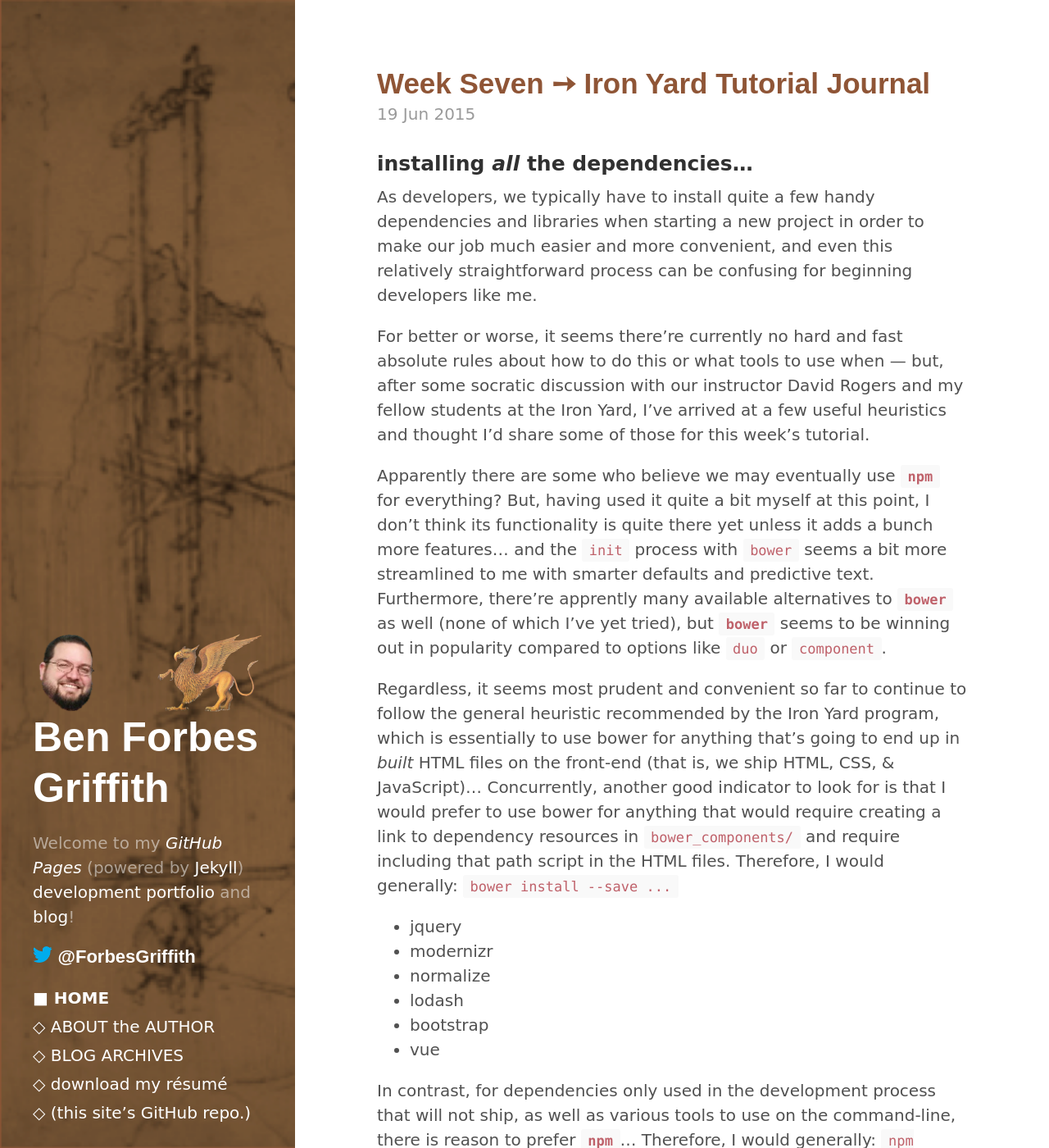
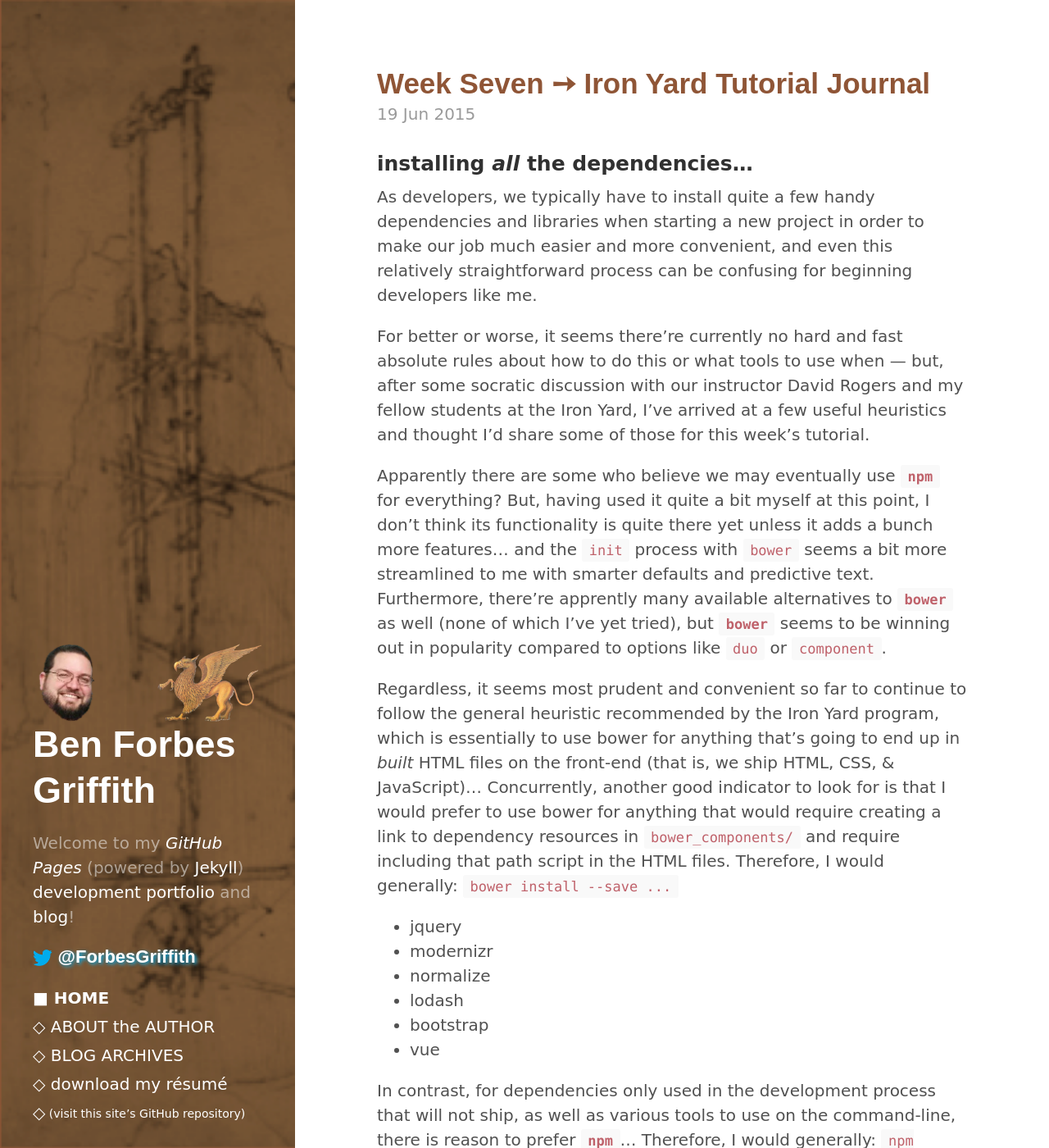
Before and after one commit to BFGriffith/BFGriffith.github.io, a Jekyll site: the page built from index.html, in a window 1280 px wide and 1400 px high. Shown: the whole window at 82% size. Built offline with Jekyll 4.4.1, drawn with Linux system fonts in a browser that asks for light colours; some web fonts are replaced; Markdown is read by kramdown in place of the engine named in the settings; the list of posts is cut into pages by our own code.

Commit message:
styled Twitter link, adjusted fonts

```diff
--- a/_config.yml
+++ b/_config.yml
@@ -20,7 +20,7 @@
 paginate:         5
 
 # Custom vars
-version:          0.0.0
+version:          0.0.1
 
 github:
   repo:           https://github.com/BFGriffith/BFGriffith.github.io
--- a/_includes/sidebar.html
+++ b/_includes/sidebar.html
@@ -11,7 +11,7 @@
         </a>
       </h1>
       <p class="lead" id="site_description">{{ site.description }}</p>
-      <p class="lead"><a href="https://twitter.com/ForbesGriffith" target="_self">
+      <p class="lead"><a id="T_handle" href="https://twitter.com/ForbesGriffith" target="_self">
         <h2><span><img id="bluebird" src="/IMAGES/bluebird.png" alt="Twitter handle = "> @ForbesGriffith</span></h2></a></p>
     </div>
 
@@ -33,7 +33,7 @@
       {% endfor %}
 
       <a class="sidebar-nav-item" href="/Griffith_résumé.pdf" download> download my résumé</a>
-      <a class="sidebar-nav-item" href="{{ site.github.repo }}"> (this site’s GitHub repo.)</a>
+      <a class="sidebar-nav-item" href="{{ site.github.repo }}"><span id="GitHub_repo"> (visit this site’s GitHub repository)</span></a>
     </nav>
 
   </div>
--- a/styles/css/custom.css
+++ b/styles/css/custom.css
@@ -26,7 +26,7 @@
  * Update foundational and global aspects of the page.
  */
 html {
-  font-family: 'Muli:300', Comic Sans MS, sans-serif;
+  font-family: "Muli:300", "Comic Sans MS", sans-serif;
 }
 @media (min-width: 48em) {
   html {
@@ -41,8 +41,8 @@
 
 
 /* SIDEBAR
- * Flexible banner for housing site name, intro, and "footer" content. Starts
- * out above content in mobile and later moves to the side with wider viewports.
+ * Flexible banner for housing site name, intro, and "footer" content.
+ * Starts above content in mobile and later moves to the side with wider viewports.
  */
 .sidebar {
   font-size: 1rem;
@@ -83,10 +83,14 @@
   clear: both;
   font-size: 1.1rem;
 }
+#T_handle {
+  text-shadow: 2px 2px 4px #00ACED !important;
+}
 #bluebird {
   display: inline-block;
   height: 20px;
   width: auto;
+  vertical-align: middle;
 }
 #avatars_container {
   position: relative;
@@ -129,6 +133,10 @@
   content: "\25a0";
   font-weight: normal;
 }
+#GitHub_repo {
+  font-size: .7rem;
+  vertical-align: middle;
+}
 
 /* STICKY SIDEBAR
  * Add the `sidebar-sticky` class to the sidebar's container to affix the
@@ -162,6 +170,9 @@
     width: 100%;
     height: 95px;
   }
+  .sidebar-about h1 {
+    font-size: 2.25rem;
+  }
 }
 
 @media (min-width: 64em) {
@@ -172,6 +183,9 @@
   #avatars_container {
     width: 100%;
     height: 95px;
+  }
+  .sidebar-about h1 {
+    font-size: 2.25rem;
   }
 }
 
--- a/styles/css/main.css
+++ b/styles/css/main.css
@@ -41,7 +41,7 @@
 }
 
 html {
-  font-family: 'Muli:300', Comic Sans MS, sans-serif;
+  font-family: "Muli:300", "Comic Sans MS", sans-serif;
   font-size: 16px;
   line-height: 1.5;
 }
@@ -85,6 +85,7 @@
   font-size: 1.75rem;
 }
 h2 {
+  font-family: 'Amaranth', sans-serif;
   margin-top: 1rem;
   font-size: 1.5rem;
 }
@@ -143,7 +144,7 @@
 /* CODE */
 code,
 pre {
-  font-family: Menlo, Monaco, "Courier New", monospace;
+  font-family: "Menlo", "Monaco", "Courier New", monospace;
 }
 code {
   padding: .25em .5em;
@@ -183,7 +184,7 @@
 
 /* Gists via GitHub Pages */
 .gist .gist-file {
-  font-family: Menlo, Monaco, "Courier New", monospace !important;
+  font-family: "Menlo", "Monaco", "Courier New", monospace !important;
 }
 .gist .markdown-body {
   padding: 15px;
@@ -354,7 +355,7 @@
   overflow: hidden;
   margin-left: -1rem;
   margin-right: -1rem;
-  font-family: "PT Sans", Helvetica, Arial, sans-serif;
+  font-family: "Amaranth", sans-serif;
   color: #ccc;
   text-align: center;
 }
```
